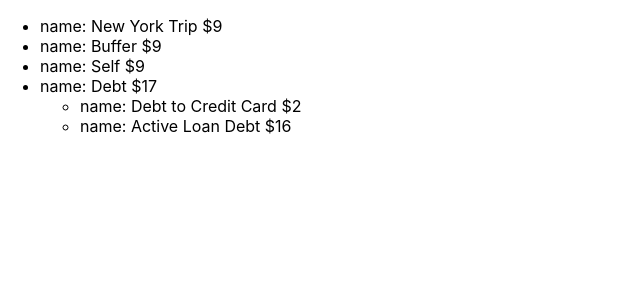
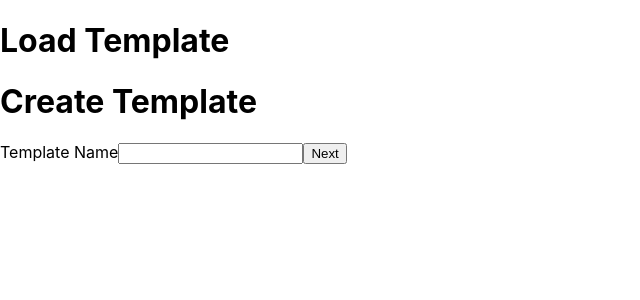
Before and after one commit to Ant3ney/Anthonys_Finance_App, a React (Create React App) app: page / in a window 1280 px wide. Shown: the top 300 px of the page, without its empty margins (0-640 px from the left). Built offline with nearby package versions, Linux system fonts and the light colour scheme.

Commit message:
Remove Test hierarchy

```diff
--- a/src/components/IncomePartition/IncomePartition.tsx
+++ b/src/components/IncomePartition/IncomePartition.tsx
@@ -54,7 +54,7 @@ function IncomePartition({}: any) {
     testTestHierarchy();
   }, []);
 
-  return <TestHierarchy />;
+  /* return <TestHierarchy />; */
 
   switch (step) {
     case "template":
```
